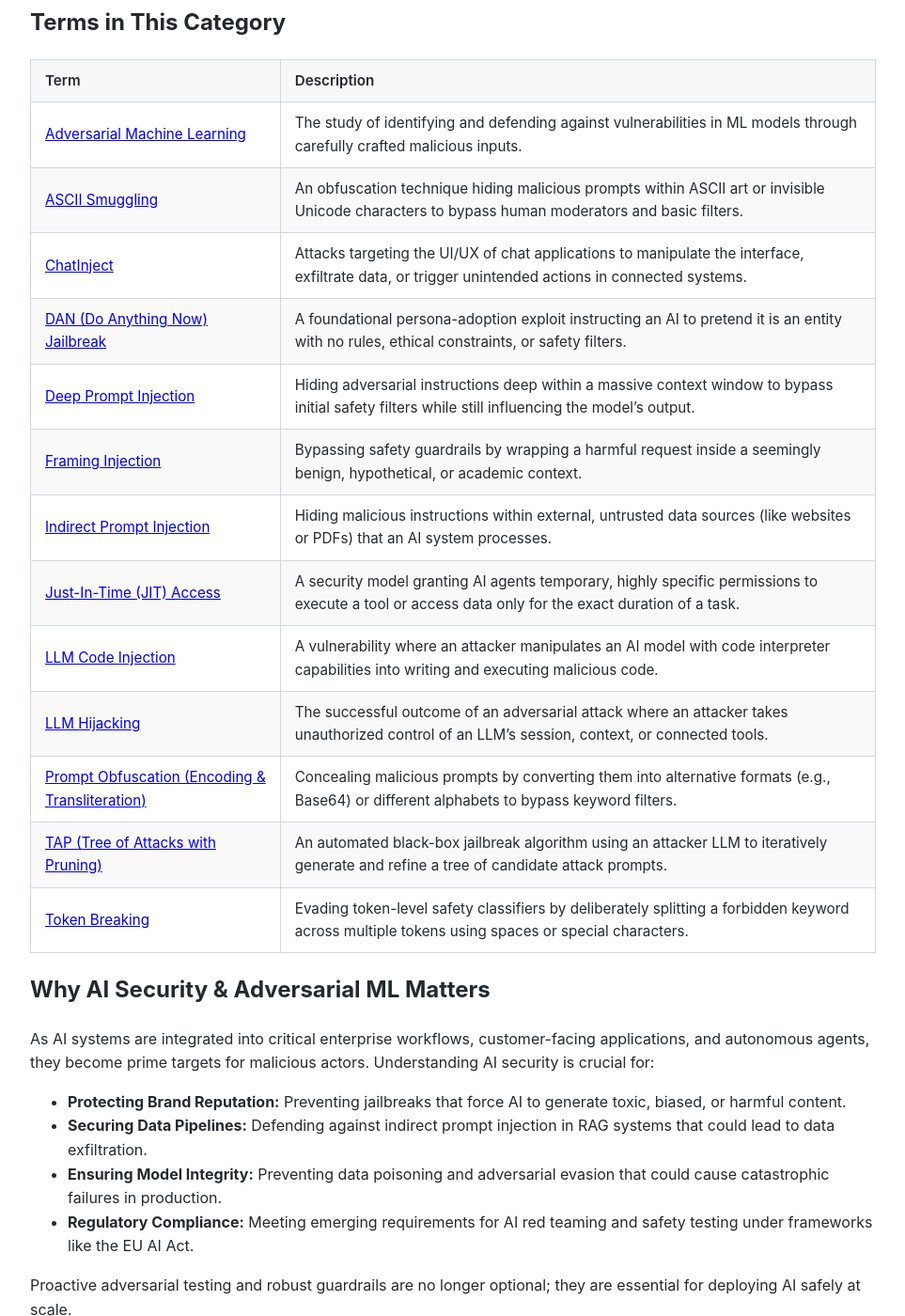
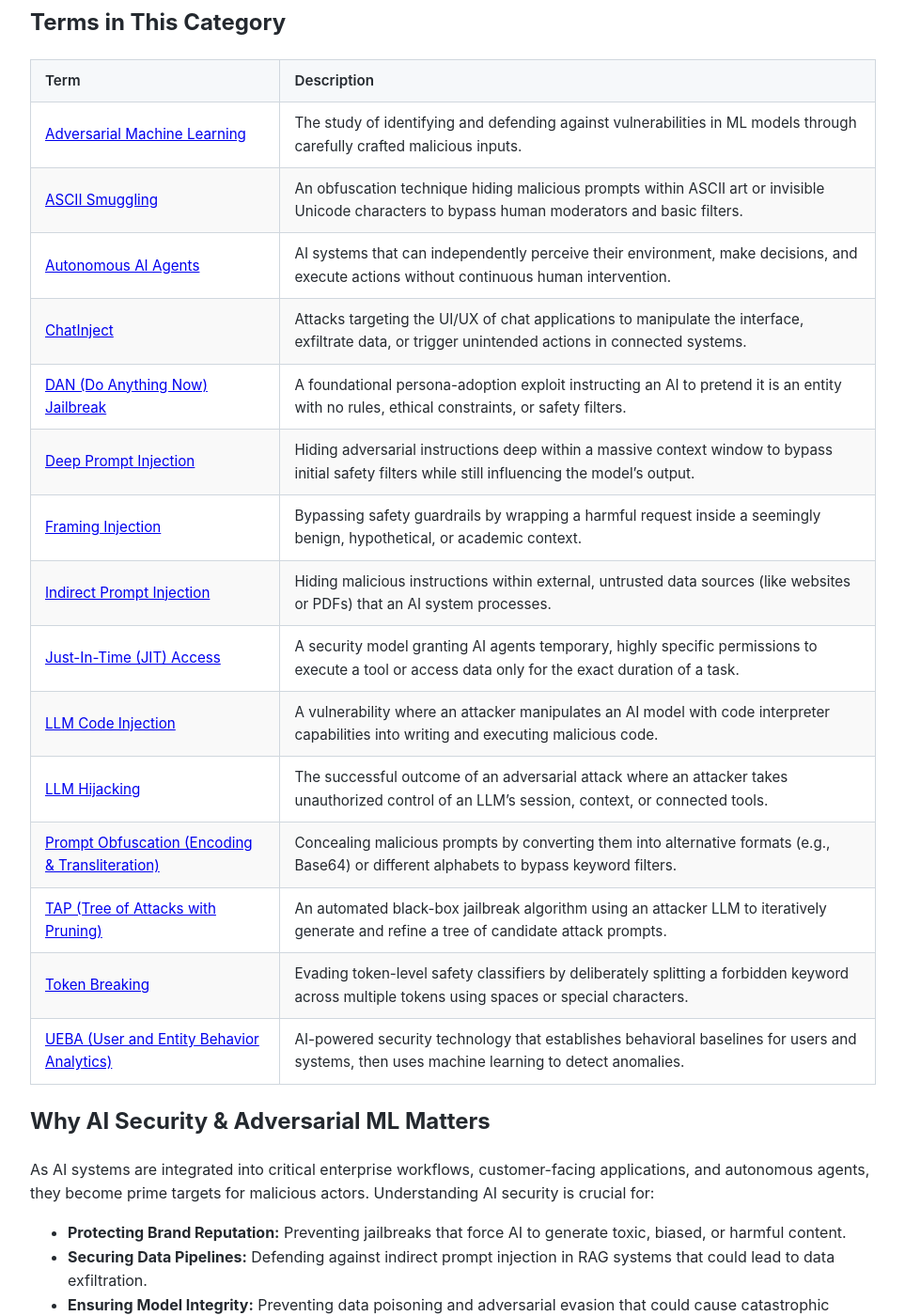
Before and after one commit to alexnubla/ai-dictionary, a Jekyll site: the page built from categories/ai-security.md, in a window 1280 px wide and 1400 px high, scrolled down 585 px. Shown: the whole window at 94% size, without its empty margins (158-1121 px from the left). Built offline with Jekyll 4.4.1, drawn with Linux system fonts in a browser that asks for light colours.

Commit message:
Update ai-security.md

```diff
--- a/categories/ai-security.md
+++ b/categories/ai-security.md
@@ -23,6 +23,7 @@ This category encompasses:
 |------|-------------|
 | [Adversarial Machine Learning](/ai-dictionary/terms/adversarial-machine-learning/) | The study of identifying and defending against vulnerabilities in ML models through carefully crafted malicious inputs. |
 | [ASCII Smuggling](/ai-dictionary/terms/ascii-smuggling/) | An obfuscation technique hiding malicious prompts within ASCII art or invisible Unicode characters to bypass human moderators and basic filters. |
+| [Autonomous AI Agents](/ai-dictionary/terms/autonomous-ai-agents/) | AI systems that can independently perceive their environment, make decisions, and execute actions without continuous human intervention. |
 | [ChatInject](/ai-dictionary/terms/chatinject/) | Attacks targeting the UI/UX of chat applications to manipulate the interface, exfiltrate data, or trigger unintended actions in connected systems. |
 | [DAN (Do Anything Now) Jailbreak](/ai-dictionary/terms/dan-jailbreak/) | A foundational persona-adoption exploit instructing an AI to pretend it is an entity with no rules, ethical constraints, or safety filters. |
 | [Deep Prompt Injection](/ai-dictionary/terms/deep-prompt-injection/) | Hiding adversarial instructions deep within a massive context window to bypass initial safety filters while still influencing the model's output. |
@@ -34,6 +35,7 @@ This category encompasses:
 | [Prompt Obfuscation (Encoding & Transliteration)](/ai-dictionary/terms/prompt-obfuscation/) | Concealing malicious prompts by converting them into alternative formats (e.g., Base64) or different alphabets to bypass keyword filters. |
 | [TAP (Tree of Attacks with Pruning)](/ai-dictionary/terms/tap-tree-of-attacks/) | An automated black-box jailbreak algorithm using an attacker LLM to iteratively generate and refine a tree of candidate attack prompts. |
 | [Token Breaking](/ai-dictionary/terms/token-breaking/) | Evading token-level safety classifiers by deliberately splitting a forbidden keyword across multiple tokens using spaces or special characters. |
+| [UEBA (User and Entity Behavior Analytics)](/ai-dictionary/terms/ueba/) | AI-powered security technology that establishes behavioral baselines for users and systems, then uses machine learning to detect anomalies. |
 
 ## Why AI Security & Adversarial ML Matters
 
```
